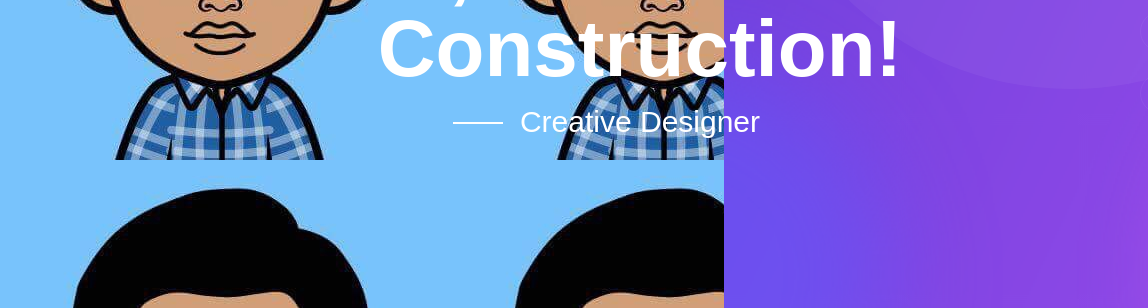
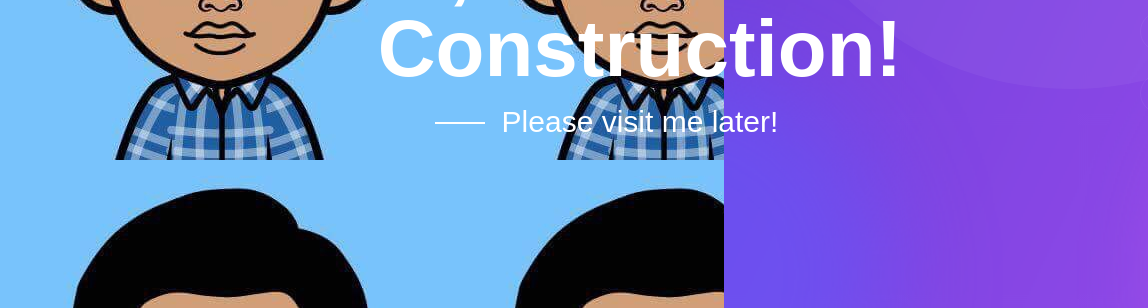
Before and after one commit to Kushal0707/Kushal0707.github.io, a plain HTML site: page index.html in a window 1280 px wide. Shown: the part 415-723 px from the top of the page, 0-1148 px from the left. Drawn offline with Linux system fonts and the light colour scheme; a web font is replaced by a local one.

Commit message:
Update index.html
index updated

```diff
--- a/index.html
+++ b/index.html
@@ -108,7 +108,7 @@
                             <h3>
                                 Hello , This is still on construction!
                             </h3>
-                            <span>Creative Designer</span>
+                            <span>Please visit me later!</span>
                         </div>
                     </div>
                 </div>
```
